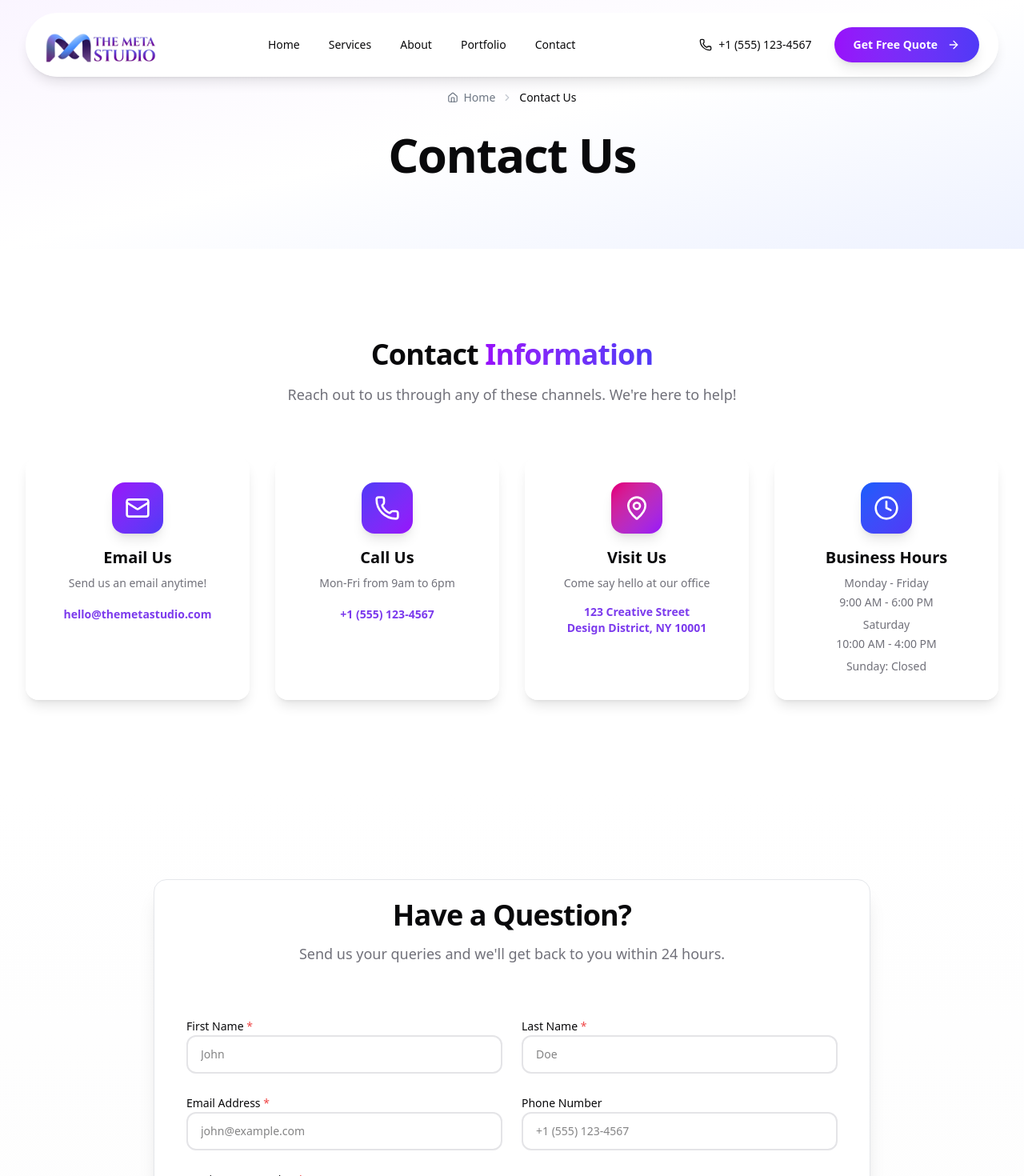
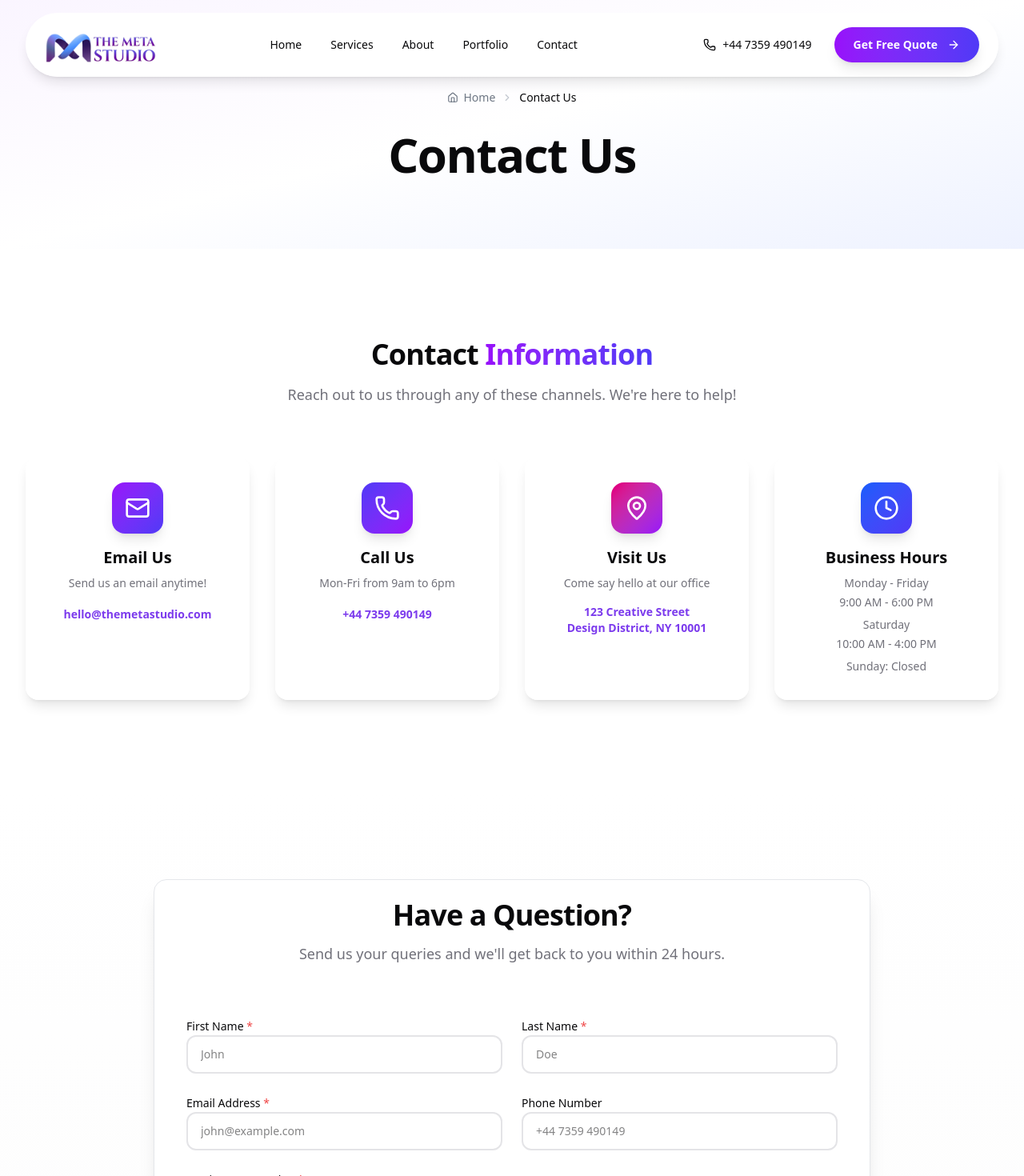
Before and after one commit to linktoahmad156-sudo/themetastudio, a Next.js app: page /contact in a window 1280 px wide. Shown: the top 1470 px of the page at 80% size. Built offline with nearby package versions, Linux system fonts and the light colour scheme.

Commit message:
Update phone number to +44 7359 490149

```diff
--- a/app/contact/page.tsx
+++ b/app/contact/page.tsx
@@ -10,7 +10,7 @@ import { Mail, Phone, MapPin, Send, Clock, MessageSquare, HelpCircle } from "luc
 
 export const metadata: Metadata = {
   title: 'Contact Us - Get Free Consultation | The Meta Studio Digital Marketing',
-  description: 'Contact The Meta Studio for a free digital marketing consultation. Get expert advice on SEO, Google Ads, Social Media Marketing, and PPC. We respond within 24 hours. Call +1 (555) 123-4567 or email hello@themetastudio.com',
+  description: 'Contact The Meta Studio for a free digital marketing consultation. Get expert advice on SEO, Google Ads, Social Media Marketing, and PPC. We respond within 24 hours. Call +44 7359 490149 or email hello@themetastudio.com',
   keywords: [
     'contact digital marketing agency',
     'free marketing consultation',
@@ -126,8 +126,8 @@ export default function ContactPage() {
                   <p className="mb-4 text-sm text-muted-foreground">
                     Mon-Fri from 9am to 6pm
                   </p>
-                  <a href="tel:+15551234567" className="text-sm font-semibold text-primary hover:underline">
-                    +1 (555) 123-4567
+                  <a href="tel:+447359490149" className="text-sm font-semibold text-primary hover:underline">
+                    +44 7359 490149
                   </a>
                 </CardContent>
               </Card>
--- a/components/contact-form.tsx
+++ b/components/contact-form.tsx
@@ -139,7 +139,7 @@ export function ContactForm() {
                 id="phone"
                 name="phone"
                 className="w-full rounded-xl border-2 border-input bg-background px-4 py-3 text-sm transition-all duration-200 focus:border-primary focus:outline-none focus:ring-2 focus:ring-primary/20"
-                placeholder="+1 (555) 123-4567"
+                placeholder="+44 7359 490149"
                 disabled={isSubmitting}
               />
             </div>
--- a/components/footer.tsx
+++ b/components/footer.tsx
@@ -69,7 +69,7 @@ export function Footer() {
               </div>
               <div className="flex items-center text-sm text-muted-foreground">
                 <Phone className="mr-2 h-4 w-4" />
-                +1 (555) 123-4567
+                +44 7359 490149
               </div>
               <div className="flex items-center text-sm text-muted-foreground">
                 <MapPin className="mr-2 h-4 w-4" />
--- a/components/header.tsx
+++ b/components/header.tsx
@@ -175,7 +175,7 @@ export function Header() {
       isVisible ? "translate-y-0" : "-translate-y-full"
     )}>
       <div className="container mx-auto max-w-7xl px-4 sm:px-6 lg:px-8">
-        <nav className="mx-auto mt-4 flex h-20 items-center rounded-full bg-white/95 px-6 shadow-lg backdrop-blur-3xl transition-all duration-300 hover:shadow-xl dark:bg-gray-900/95" style={{backdropFilter: 'blur(64px) saturate(180%)', WebkitBackdropFilter: 'blur(64px) saturate(180%)'}}>
+        <nav className="mx-auto mt-4 flex h-20 items-center rounded-full bg-white/95 px-6 shadow-lg backdrop-blur-3xl transition-all duration-300 hover:shadow-xl dark:bg-gray-900/95" style={{ backdropFilter: 'blur(64px) saturate(180%)', WebkitBackdropFilter: 'blur(64px) saturate(180%)' }}>
           {/* Logo - Left */}
           <Link href="/" className="group flex items-center space-x-2.5 transition-transform duration-300 hover:scale-105">
             <div className="relative h-20 w-35 flex-shrink-0">
@@ -230,7 +230,7 @@ export function Header() {
                   }}
                 >
                   <div className="container mx-auto max-w-7xl px-4 sm:px-6 lg:px-8 pt-2">
-                    <div className="rounded-3xl bg-white/98 p-6 shadow-2xl backdrop-blur-3xl border border-gray-200 dark:bg-gray-900/98 dark:border-gray-700" style={{backdropFilter: 'blur(64px) saturate(180%)', WebkitBackdropFilter: 'blur(64px) saturate(180%)'}}>
+                    <div className="rounded-3xl bg-white/98 p-6 shadow-2xl backdrop-blur-3xl border border-gray-200 dark:bg-gray-900/98 dark:border-gray-700" style={{ backdropFilter: 'blur(64px) saturate(180%)', WebkitBackdropFilter: 'blur(64px) saturate(180%)' }}>
                       <div className="grid grid-cols-2 lg:grid-cols-4 gap-6">
                         {servicesData.map((category) => (
                           <div key={category.category} className="min-w-0">
@@ -297,9 +297,9 @@ export function Header() {
 
           {/* Right Actions */}
           <div className="hidden items-center gap-3 lg:flex">
-            <a href="tel:+1234567890" className="flex items-center gap-2 px-4 py-2 text-sm font-medium text-foreground hover:text-primary transition-colors">
+            <a href="tel:+447359490149" className="flex items-center gap-2 px-4 py-2 text-sm font-medium text-foreground hover:text-primary transition-colors">
               <Phone className="h-4 w-4" />
-              <span className="hidden xl:inline">+1 (555) 123-4567</span>
+              <span className="hidden xl:inline">+44 7359 490149</span>
             </a>
             <Button asChild size="default" className="group rounded-full bg-gradient-to-r from-purple-600 to-indigo-600 hover:from-purple-700 hover:to-indigo-700">
               <Link href="/contact">
--- a/components/mobile-menu.tsx
+++ b/components/mobile-menu.tsx
@@ -194,11 +194,11 @@ export function MobileMenu() {
                         </Link>
                       </Button>
                       <a
-                        href="tel:+15551234567"
+                        href="tel:+447359490149"
                         className="flex items-center justify-center gap-2 rounded-full border-2 border-purple-600 px-6 py-2.5 text-sm font-semibold text-purple-600 hover:bg-purple-50 dark:border-purple-400 dark:text-purple-400 dark:hover:bg-purple-900/20"
                       >
                         <Phone className="h-4 w-4" />
-                        Call Now: +1 (555) 123-4567
+                        Call Now: +44 7359 490149
                       </a>
                     </div>
                   </div>
```
